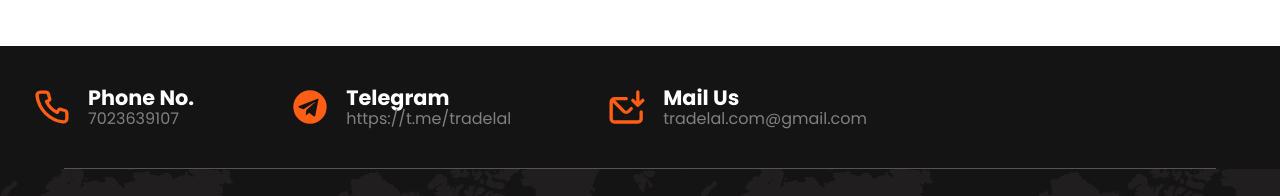
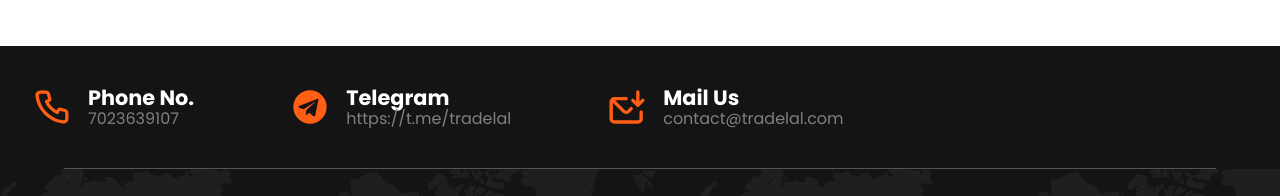
Before and after one commit to Tradelal/DEMO_CLIENT, a React (Vite) app: page / in a window 1280 px wide. Shown: the part 3876-4072 px from the top of the page. Built offline with nearby package versions, Linux system fonts and the light colour scheme; no server answers.

Commit message:
Update Footer.jsx

```diff
--- a/src/components/Footer/Footer.jsx
+++ b/src/components/Footer/Footer.jsx
@@ -30,7 +30,7 @@
                         <UilEnvelopeDownload className="footer_icon" />
                         <div className="inner_div">
                             <p className="bold">Mail Us</p>
-                            <p className="number">tradelal.com@gmail.com</p>
+                            <p className="number">contact@tradelal.com</p>
                         </div>
                     </div>
                 </div>
```
